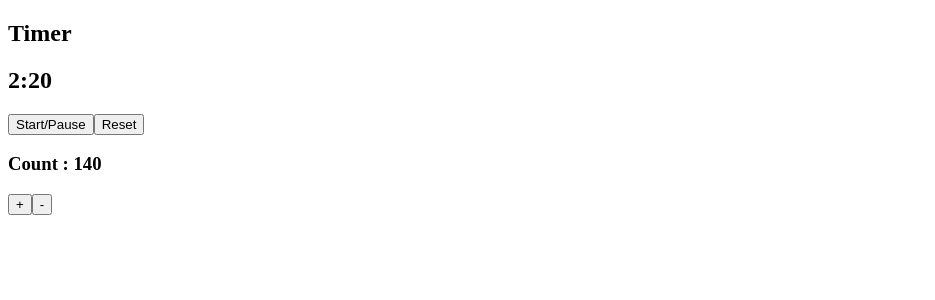
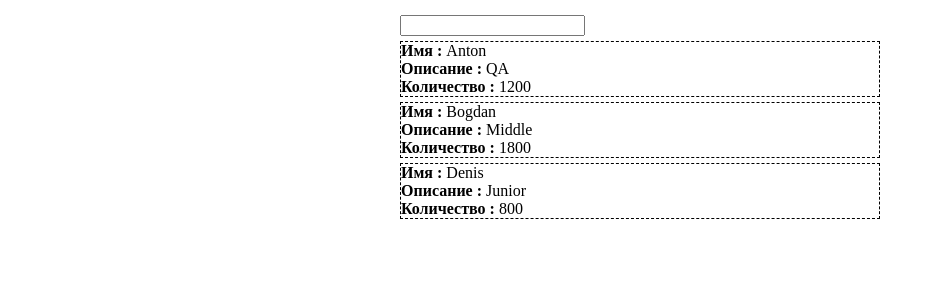
Before and after one commit to EugenKoulik/vue-course, a Vue app: page / in a window 1280 px wide. Shown: the top 300 px of the page, without its empty margins (0-935 px from the left). Built offline with nearby package versions, Linux system fonts and the light colour scheme.

Commit message:
Added dz2

```diff
--- /dev/null
+++ b/src/App.module.css
@@ -0,0 +1,16 @@
+.app {
+    margin-left: auto;
+    margin-right: auto;
+    margin-top: 15px;
+    width: 30em;
+}
+.card {
+    width: auto;
+    display: block;
+    border: 1px dashed black;
+    margin-top: 5px;
+}
+.card-list {
+    width: auto;
+    margin-top: 10px;
+}
--- a/src/App.vue
+++ b/src/App.vue
@@ -1,7 +1,40 @@
 <script setup>
-import Timer from "./components/Timer.vue";
+import CardList from "./components/CardList.vue";
+import css from "./App.module.css";
+import { reactive, ref, computed } from "vue";
+
+const input = ref("");
+
+const cards = reactive([
+  {
+    id: 1,
+    name: "Anton",
+    description: "QA",
+    count: 1200
+  },
+  {
+    id: 2,
+    name: "Bogdan",
+    description: "Middle",
+    count: 1800
+  },
+  {
+    id: 3,
+    name: "Denis",
+    description: "Junior",
+    count: 800
+  }
+]);
+
+const filteredCards = computed(() => {
+  return cards.filter(card => card.name.includes(input.value))
+});
+
 </script>
 
 <template>
-  <Timer></Timer>
+  <div :class="css.app">
+    <input v-model="input"/>
+    <CardList :cards="filteredCards"/>
+  </div>
 </template>
--- /dev/null
+++ b/src/components/Card.vue
@@ -0,0 +1,17 @@
+<script setup>
+import css from "../App.module.css";
+
+defineProps({
+  name: String,
+  description: String,
+  count: Number
+});
+</script>
+
+<template>
+ <div :class="css.card">
+   <div><strong>Имя : </strong> {{name}} </div>
+   <div><strong>Описание : </strong> {{description}} </div>
+   <div><strong>Количество : </strong> {{count}} </div>
+ </div>
+</template>
--- /dev/null
+++ b/src/components/CardList.vue
@@ -0,0 +1,22 @@
+<script setup>
+import css from "../App.module.css";
+import Card from "./Card.vue"
+
+defineProps({
+  cards: {
+    type: Array
+  }
+})
+</script>
+
+<template>
+  <div :class="css.cardList">
+    <div v-for="card in cards" :key="card.id">
+      <Card
+          :name="card.name"
+          :description="card.description"
+          :count="card.count"
+      ></Card>
+    </div>
+  </div>
+</template>
--- a/src/components/Timer.vue
+++ b/src/components/Timer.vue
@@ -1,6 +1,6 @@
 <script setup>
 import Counter from "./Counter.vue"
-import {ref, watchEffect} from "vue";
+import { ref, watchEffect } from "vue";
 
 const startCountOfSeconds = 140;
 
```
Also changed, not shown: src/style.css (deleted).
